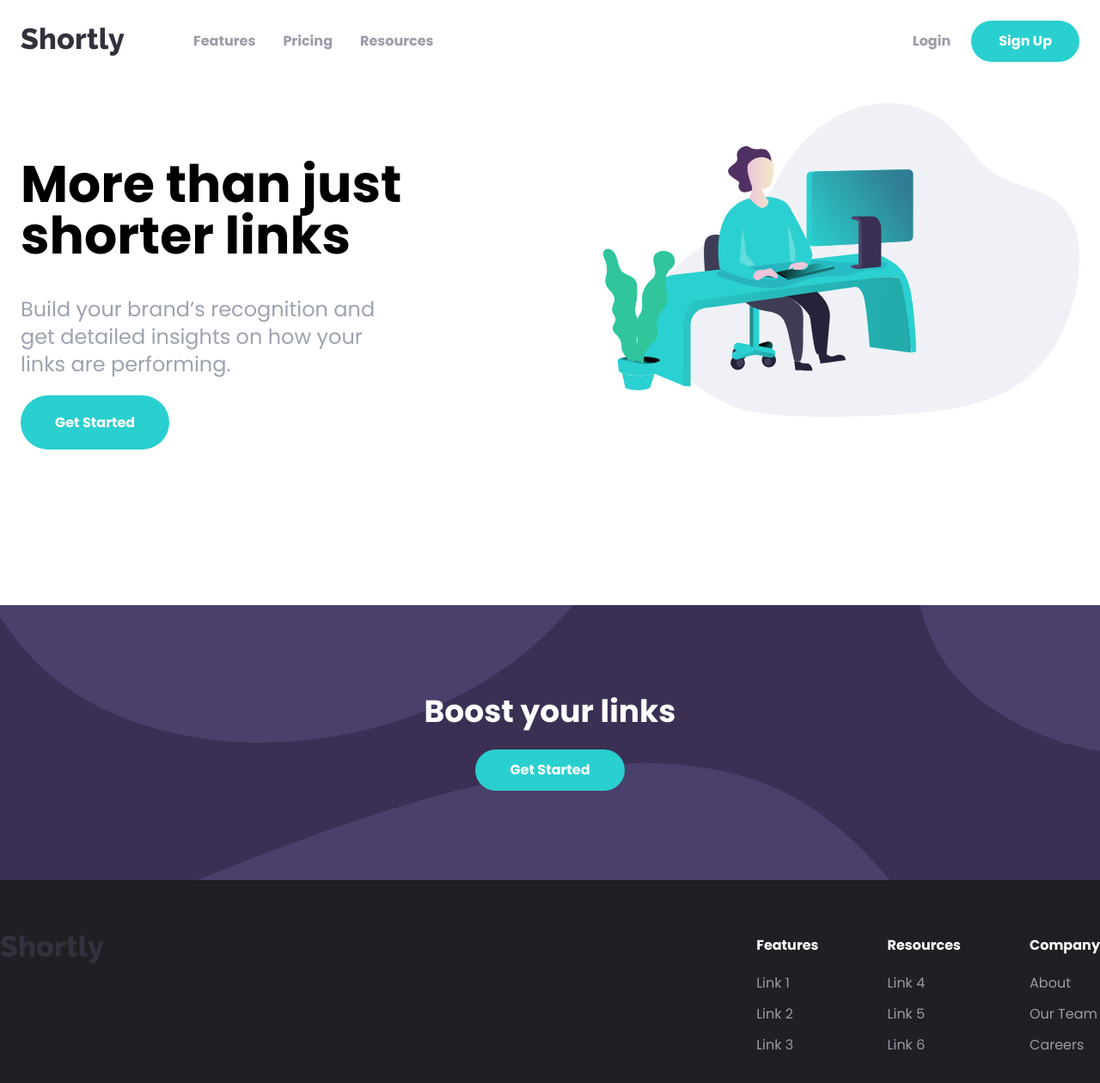
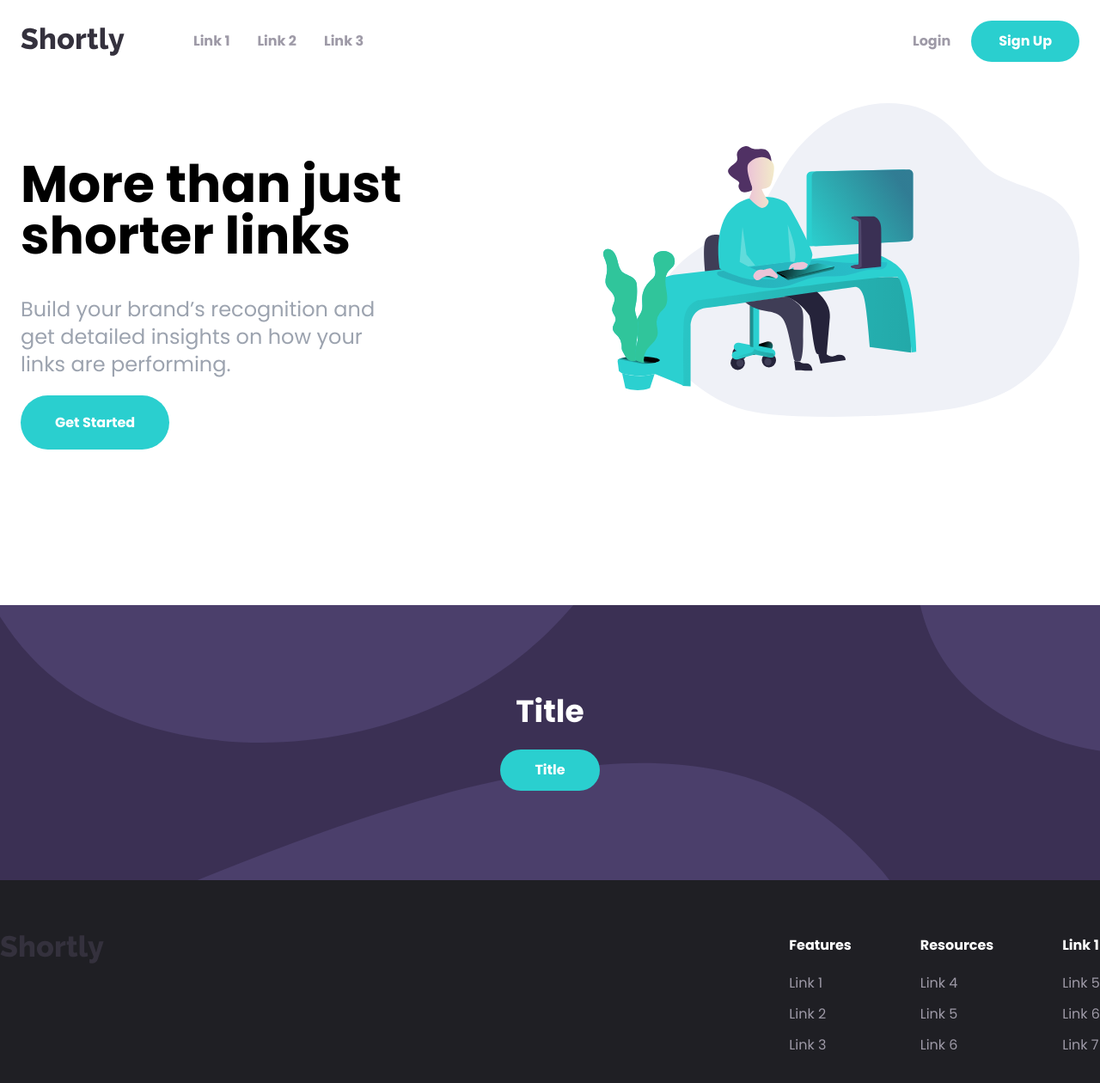
Before and after one commit to GabrielDziekanski25/John_Company_03, a plain HTML site: page index.html in a window 1280 px wide. Shown: the whole page at 86% size. Drawn offline with nearby package versions, Linux system fonts and the light colour scheme.

Commit message:
Update index.html

```diff
--- a/index.html
+++ b/index.html
@@ -93,9 +93,9 @@
       <div class="flex items-center space-x-20">
         <img src="images/logo.svg" alt="Logo" />
         <div class="hidden space-x-8 font-bold lg:flex">
-          <a href="#" class="text-grayishViolet hover:text-darkViolet">Features</a>
-          <a href="#" class="text-grayishViolet hover:text-darkViolet">Pricing</a>
-          <a href="#" class="text-grayishViolet hover:text-darkViolet">Resources</a>
+          <a href="#" class="text-grayishViolet hover:text-darkViolet">Link 1</a>
+          <a href="#" class="text-grayishViolet hover:text-darkViolet">Link 2</a>
+          <a href="#" class="text-grayishViolet hover:text-darkViolet">Link 3</a>
         </div>
       </div>
       <div class="hidden items-center space-x-6 font-bold text-grayishViolet lg:flex">
@@ -146,10 +146,10 @@
   <section id="cta" class="py-24 bg-darkViolet">
     <div class="flex flex-col p-2 space-y-6">
       <h5 class="mx-auto text-4xl font-bold text-center text-white">
-        Boost your links
+        Title
       </h5>
       <button class="px-10 py-5 mx-auto text-2xl font-bold text-white rounded-full bg-cyan hover:bg-cyanLight md:text-base md:py-3 focus:outline-none">
-        Get Started
+        Title
       </button>
     </div>
   </section>
@@ -176,11 +176,11 @@
           </div>
         </div>
         <div class="flex flex-col items-center w-full md:items-start">
-          <div class="mb-5 font-bold text-white capitalize">Company</div>
+          <div class="mb-5 font-bold text-white capitalize">Link 1</div>
           <div class="flex flex-col items-center space-y-3 md:items-start">
-            <a href="#" class="capitalize text-grayishViolet hover:text-cyan">About</a>
-            <a href="#" class="capitalize text-grayishViolet hover:text-cyan">Our Team</a>
-            <a href="#" class="capitalize text-grayishViolet hover:text-cyan">Careers</a>
+            <a href="#" class="capitalize text-grayishViolet hover:text-cyan">Link 5</a>
+            <a href="#" class="capitalize text-grayishViolet hover:text-cyan">Link 6</a>
+            <a href="#" class="capitalize text-grayishViolet hover:text-cyan">Link 7</a>
           </div>
         </div>
       </div>
```
